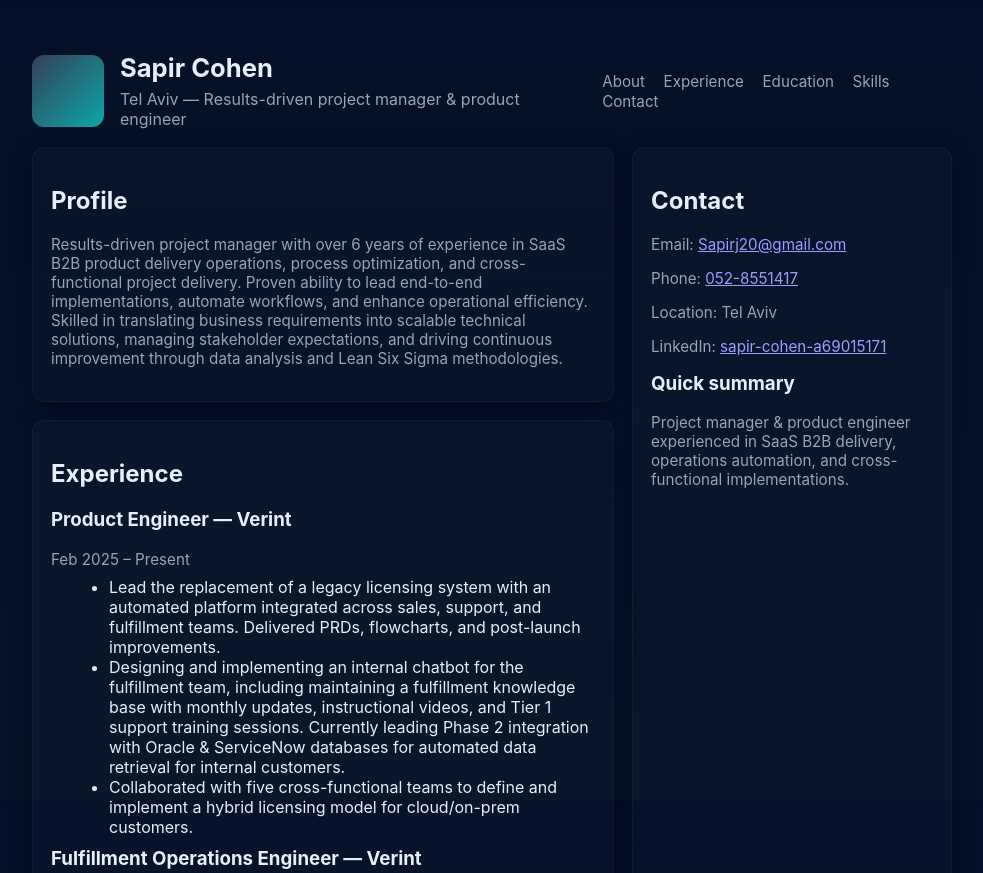
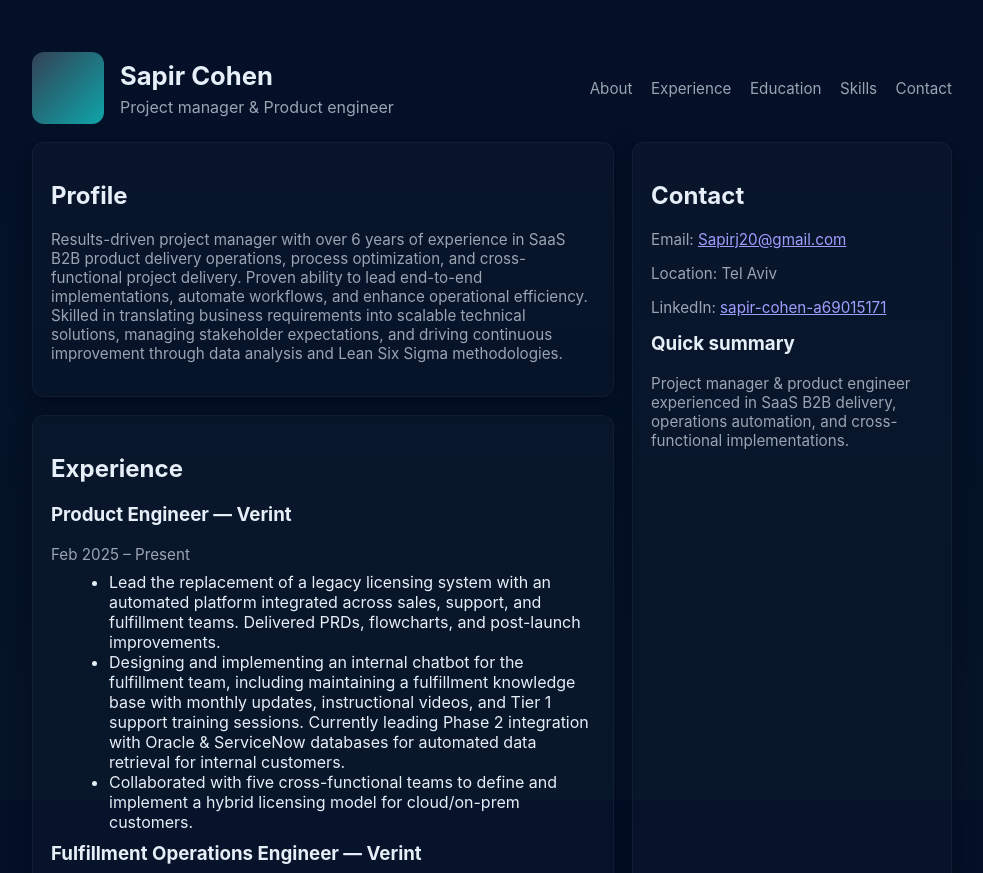
Before and after one commit to sapirj20-ai/sapir, a plain HTML site: page docs/index.html in a window 1280 px wide. Shown: the top 873 px of the page, without its empty margins (148-1131 px from the left). Drawn offline with Linux system fonts and the light colour scheme.

Commit message:
Update index.html

```diff
--- a/docs/index.html
+++ b/docs/index.html
@@ -89,7 +89,7 @@
         <div class="avatar" aria-hidden="true"></div>
         <div>
           <h1>Sapir Cohen</h1>
-          <p class="lead">Tel Aviv — Results-driven project manager & product engineer</p>
+          <p class="lead">Project manager & Product engineer</p>
         </div>
       </div>
       <nav aria-label="Main navigation">
@@ -152,7 +152,6 @@
         <aside class="card">
           <h2>Contact</h2>
           <p class="muted">Email: <a class="links" href="mailto:Sapirj20@gmail.com">Sapirj20@gmail.com</a></p>
-          <p class="muted">Phone: <a class="links" href="tel:+972528551417">052-8551417</a></p>
           <p class="muted">Location: Tel Aviv</p>
           <p class="muted">LinkedIn: <a class="links" href="https://www.linkedin.com/in/sapir-cohen-a69015171" target="_blank" rel="noopener">sapir-cohen-a69015171</a></p>
 
```
